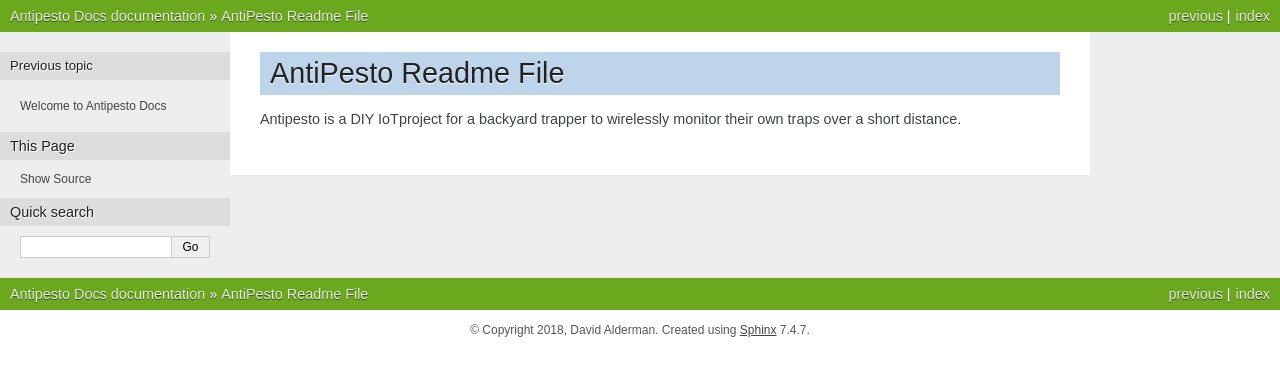
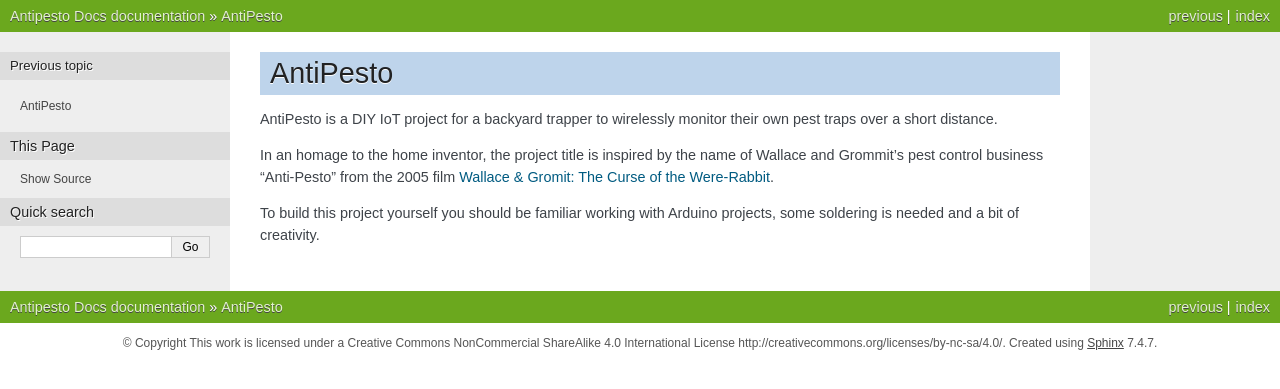
Before and after one commit to antipesto/antipestodocs, a Sphinx documentation site: the page built from docs/source/includeme.rst, in a window 1280 px wide. Shown: the top 389 px of the page. Built offline with Sphinx 7.4.7, drawn with Linux system fonts in a browser that asks for light colours; pages that are not in the unit, such as notebooks, are missing from menus.

Commit message:
doc updates

```diff
--- a/README.rst
+++ b/README.rst
@@ -1,3 +1,8 @@
-AntiPesto Readme File
-=====================
-Antipesto is a DIY IoTproject for a backyard trapper to wirelessly monitor their own traps over a short distance.
+AntiPesto
+============
+
+AntiPesto is a DIY IoT project for a backyard trapper to wirelessly monitor their own pest traps over a short distance.
+
+In an homage to the home inventor, the project title is inspired by the name of Wallace and Grommit's pest control business "Anti-Pesto" from the 2005 film `Wallace & Gromit: The Curse of the Were-Rabbit <https://www.imdb.com/title/tt0312004>`_.
+
+To build this project yourself you should be familiar working with Arduino projects, some soldering is needed and a bit of creativity.
--- a/docs/source/conf.py
+++ b/docs/source/conf.py
@@ -20,7 +20,7 @@
 # -- Project information -----------------------------------------------------
 
 project = 'Antipesto Docs'
-copyright = '2018, David Alderman'
+copyright = 'This work is licensed under a Creative Commons NonCommercial ShareAlike 4.0 International License http://creativecommons.org/licenses/by-nc-sa/4.0/'
 author = 'David Alderman'
 
 # The short X.Y version
@@ -84,6 +84,8 @@
 # documentation.
 #
 # html_theme_options = {}
+
+html_favicon = '_images/favicon.ico'
 
 # Add any paths that contain custom static files (such as style sheets) here,
 # relative to this directory. They are copied after the builtin static files,
```
Also changed, not shown: docs/source/index.rst (+28 -7 lines).
